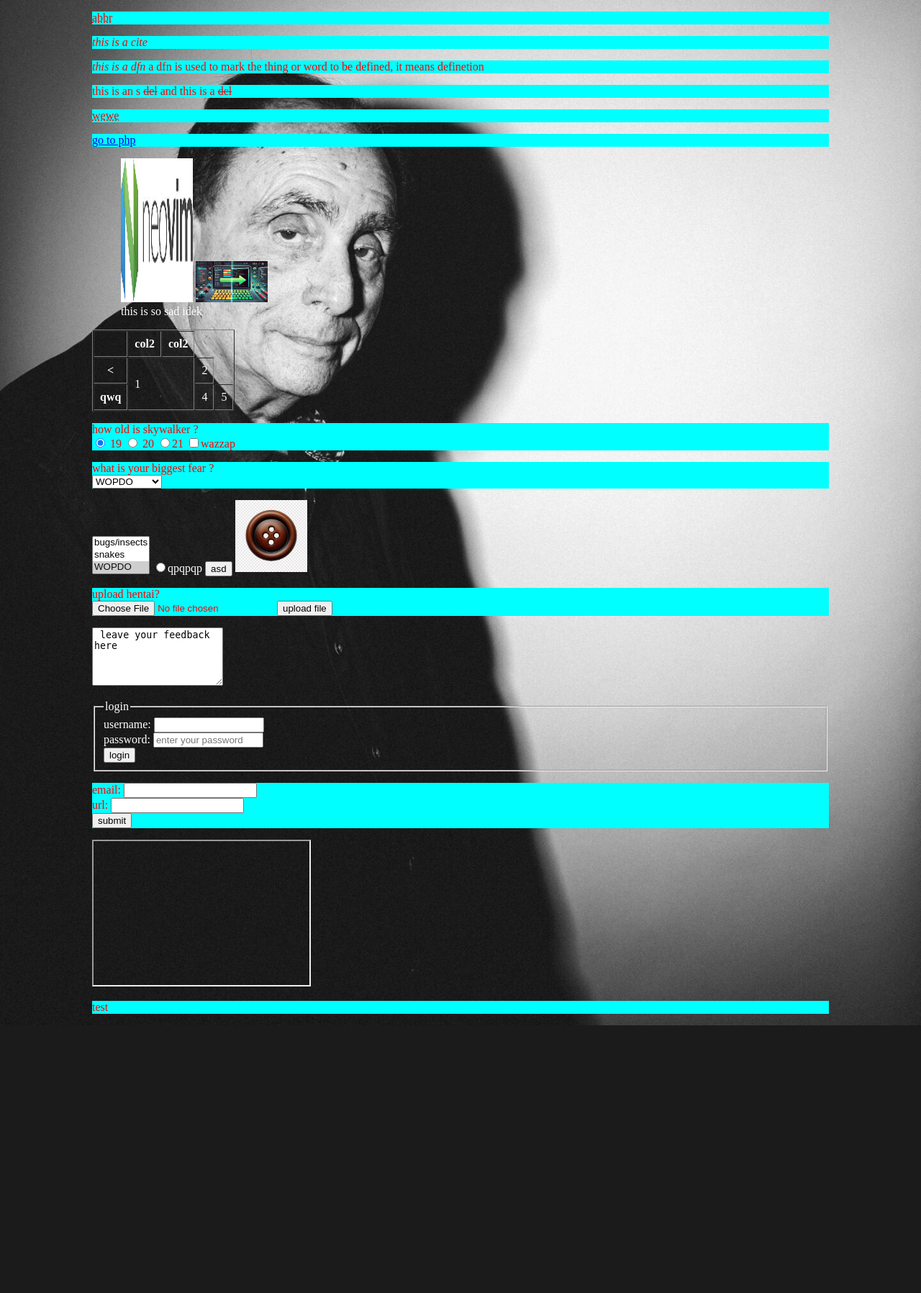
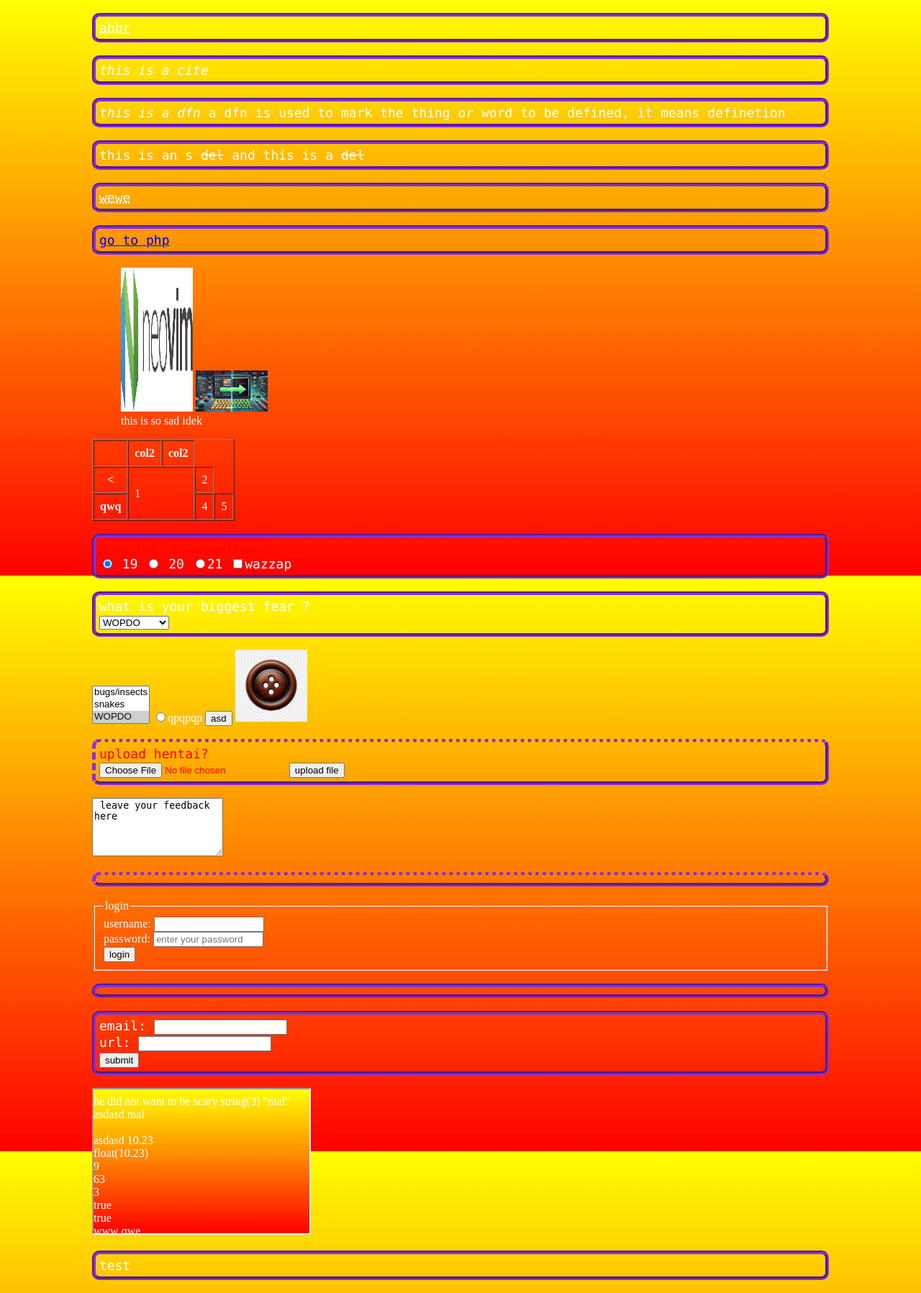
Before and after one commit to loqpw/final, a PHP site: page /html/index.html in a window 1280 px wide. Shown: the whole page at 72% size. Before the commit the page ends 1425 px from the top, so only its background shows below. Run offline with PHP 8.4, Linux system fonts and the light colour scheme; grey boxes are pictures that could not be loaded.

Commit message:
some madness and some badness combanation

```diff
--- a/css/style.css
+++ b/css/style.css
@@ -1,14 +1,25 @@
 body {
-    background: url(../images/background.jpg);
+    background: linear-gradient(yellow, red);
     background-repeat:no-repeat;
     background-size: cover;
+    background-attachment: fixed;
     color: white;
     width: 1024px;
     min-height: 300px;
     margin-left: auto;
     margin-right: auto;
 }
+.cool {
+    color: red;
+    border-left-style: dashed;
+    border-top-style: dotted;
+}
 p {
-    background-color: aqua;
-    color: red;
+    font-size: 18px;
+    font-family: "consolas";
+    border-style:groove;
+    border-width:5px;
+    border-color: blueviolet;
+    border-radius: 10px;
+    padding: 5px;
 }
--- a/html/index.html
+++ b/html/index.html
@@ -37,7 +37,7 @@
         <p>
            <span class="cool">how old is skywalker ?</span>
            <br>
-           <input type="radio" name="age" value="19" checked = "checked" class="cool" /> 19
+           <input type="radio" name="age" value="19" checked = "checked" /> 19
            <input type="radio" name="age" value="20"> 20
            <input type="radio" name="age" value="21">21
            <input type="checkbox" name="kl" value="hala">wazzap
@@ -91,7 +91,7 @@
     <button type="submit">submit</button>
 </p>
     </form>
-    <iframe src="https://www.youtube.com/watch?v=9IpeP8DLrI8&t=6568s" height="200" width="300"></iframe>
+    <iframe src="../php/index.php" height="200" width="300"></iframe>
     <p>test</p>
 </body>
 
```
